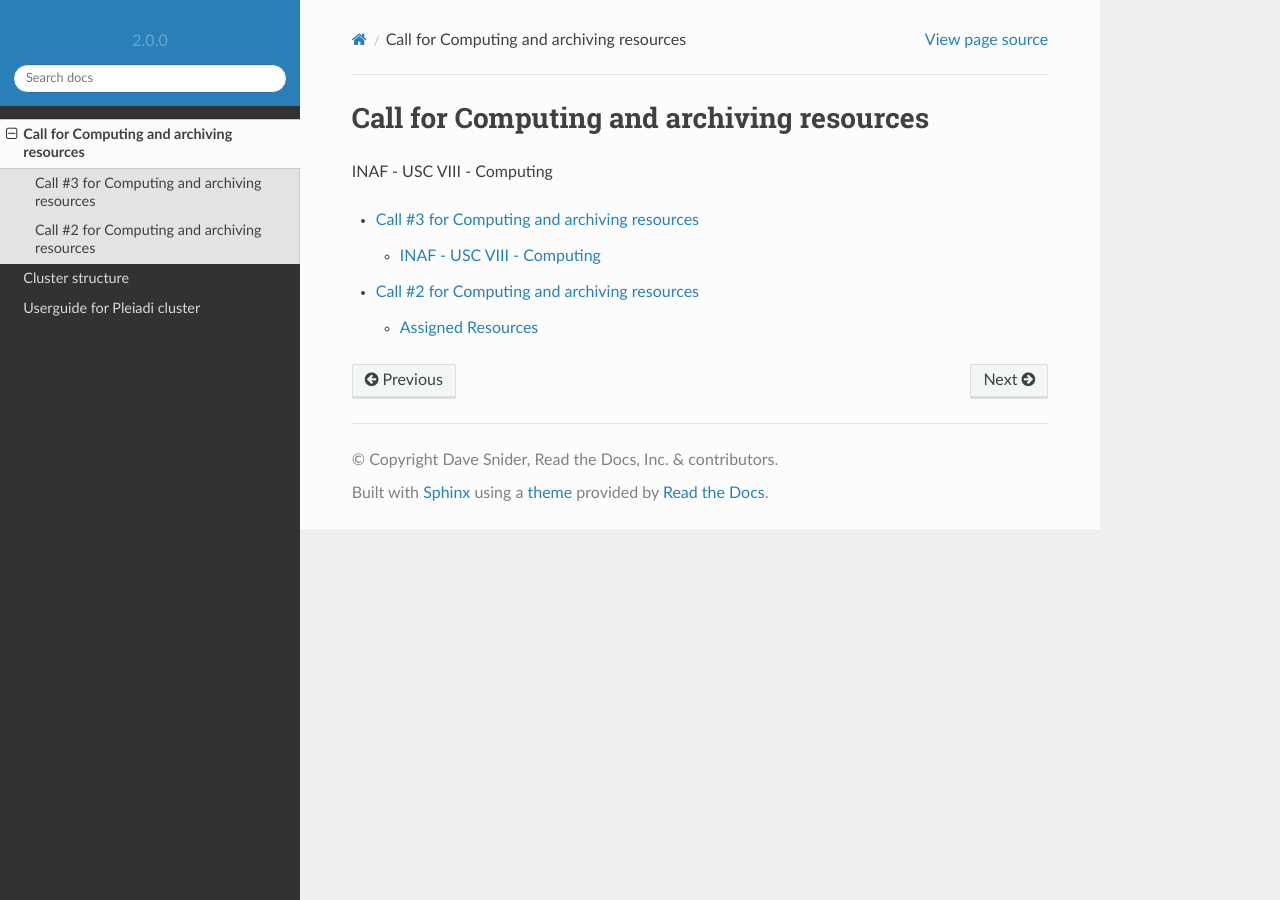
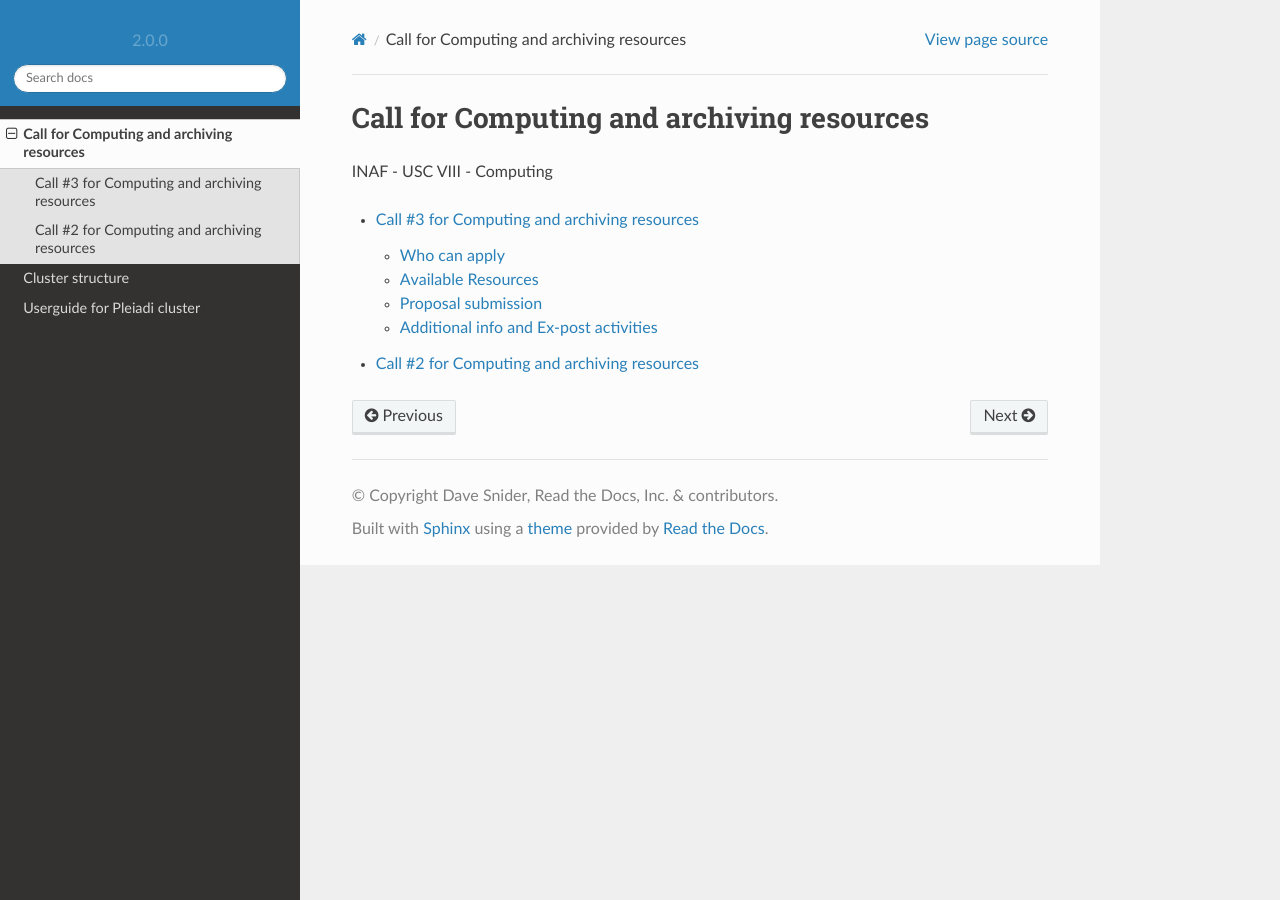
Before and after one commit to fvitello/pleiadi-doc, a Sphinx documentation site: the page built from docs/call/index.rst, in a window 1280 px wide. Built offline with Sphinx 7.4.7 and the Read the Docs theme 2.0.0, drawn with Linux system fonts in a browser that asks for light colours; pages that are not in the unit, such as notebooks, are missing from menus.

Commit message:
remove h2 from tree

```diff
--- a/docs/call/call3.rst
+++ b/docs/call/call3.rst
@@ -1,9 +1,9 @@
 ##################
 Call #3 for Computing and archiving resources
 ##################
-*********
-INAF  -  USC VIII - Computing
-*********
+.. raw:: html
+   <h2> INAF  -  USC VIII - Computing </h2>
+---------------------
 .. centered:: (closing date 30/11/2023)
 
 INAF's USC VIII-Computing issues a new call (the third one) for the use of HPC/HTC computing resources and for the availability of data storage spaces.
```
Also changed, not shown: docs/call/call2.rst (+4 -3 lines).
